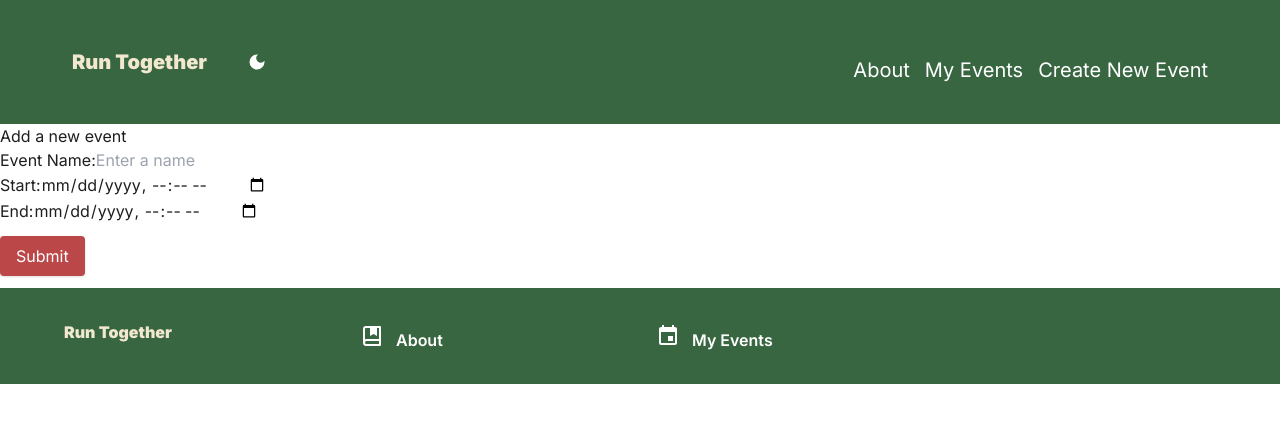
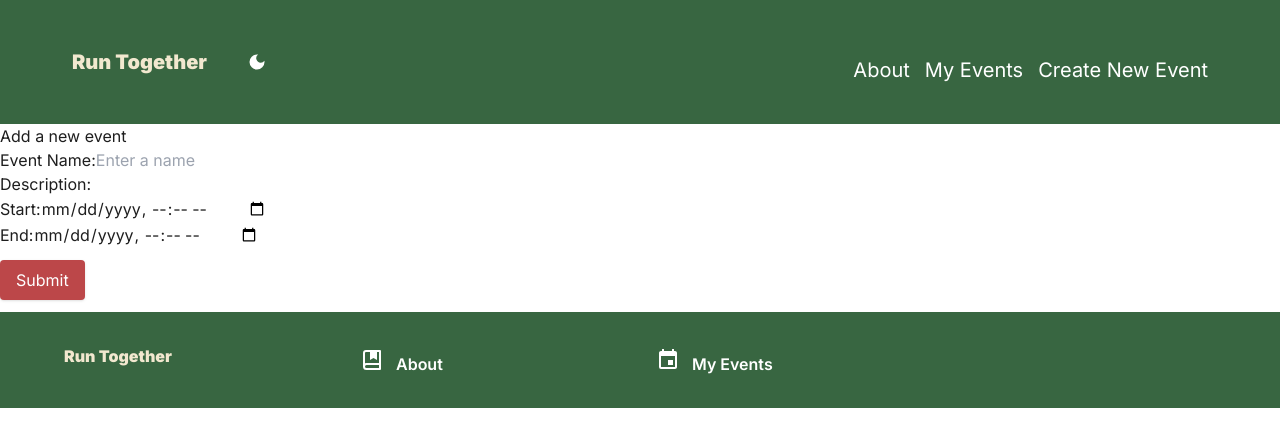
Before and after one commit to zamarz/events-platform, a Next.js app: page /addevent in a window 1280 px wide. Shown: the top 446 px of the page. Built offline with nearby package versions, Linux system fonts and the light colour scheme.

Commit message:
Add description to event

```diff
--- a/src/app/types/types.tsx
+++ b/src/app/types/types.tsx
@@ -1,6 +1,9 @@
 export type EventData = {
   event: {
     name: {
+      html: string;
+    };
+    description: {
       html: string;
     };
     start: {
--- a/src/components/EventAdder.tsx
+++ b/src/components/EventAdder.tsx
@@ -12,11 +12,15 @@ const EventAdder = () => {
   const [endTime, setEndTime] = useState("");
   const [utcStart, setUtcStart] = useState("");
   const [utcEnd, setUtcEnd] = useState("");
+  const [description, setDescription] = useState("");
 
   const newEventToSend: EventData = {
     event: {
       name: {
         html: `${eventName}`,
+      },
+      description: {
+        html: "",
       },
       start: {
         timezone: "Europe/London",
@@ -68,6 +72,16 @@ const EventAdder = () => {
           />
         </div>
         <div>
+          <label htmlFor="description">Description:</label>
+          <input
+            type="text"
+            id="description"
+            name="description"
+            value={description}
+            onChange={(event) => setDescription(event.target.value)}
+          />
+        </div>
+        <div>
           <label htmlFor="startTime">Start:</label>
           <input
             type="datetime-local"
```
